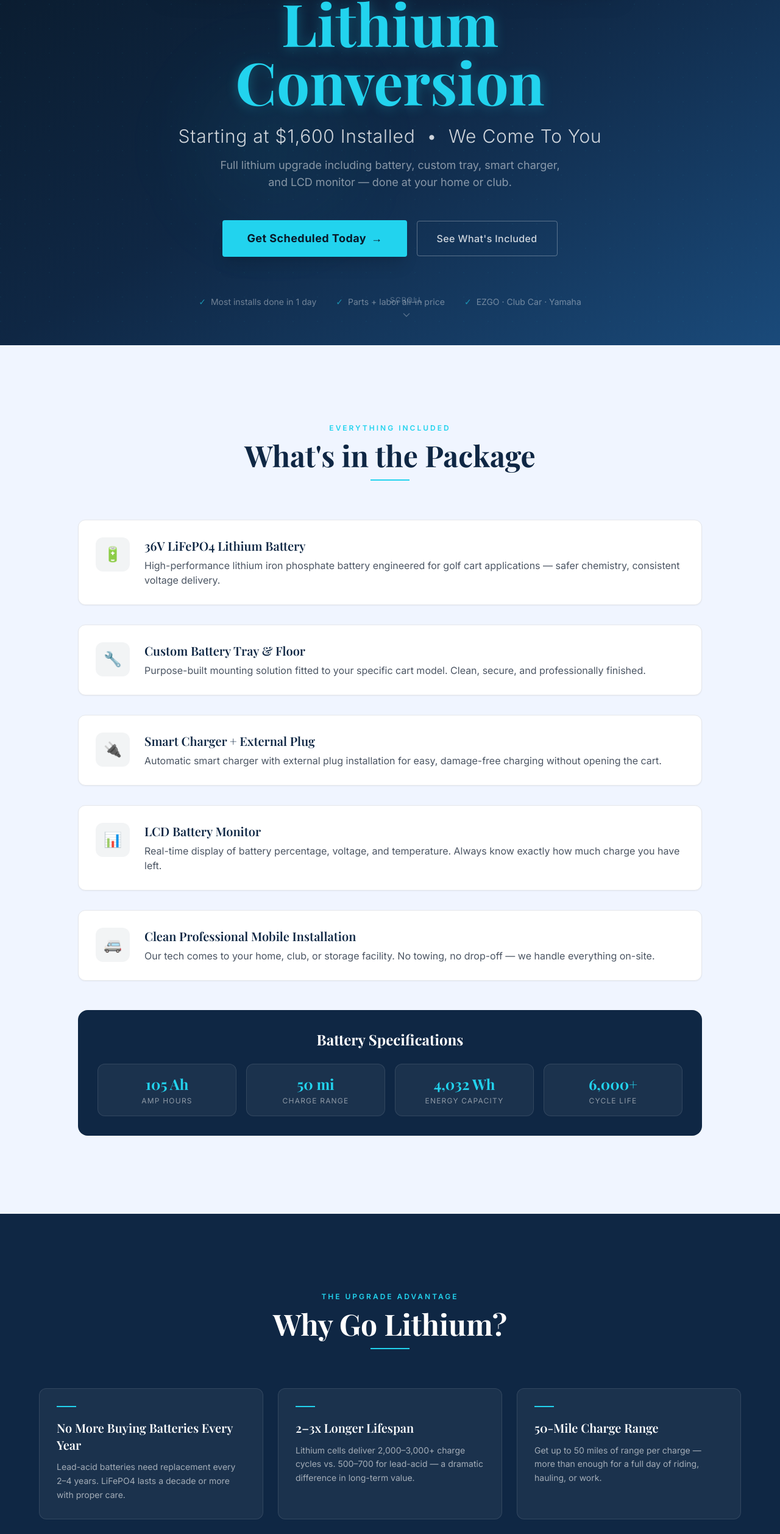
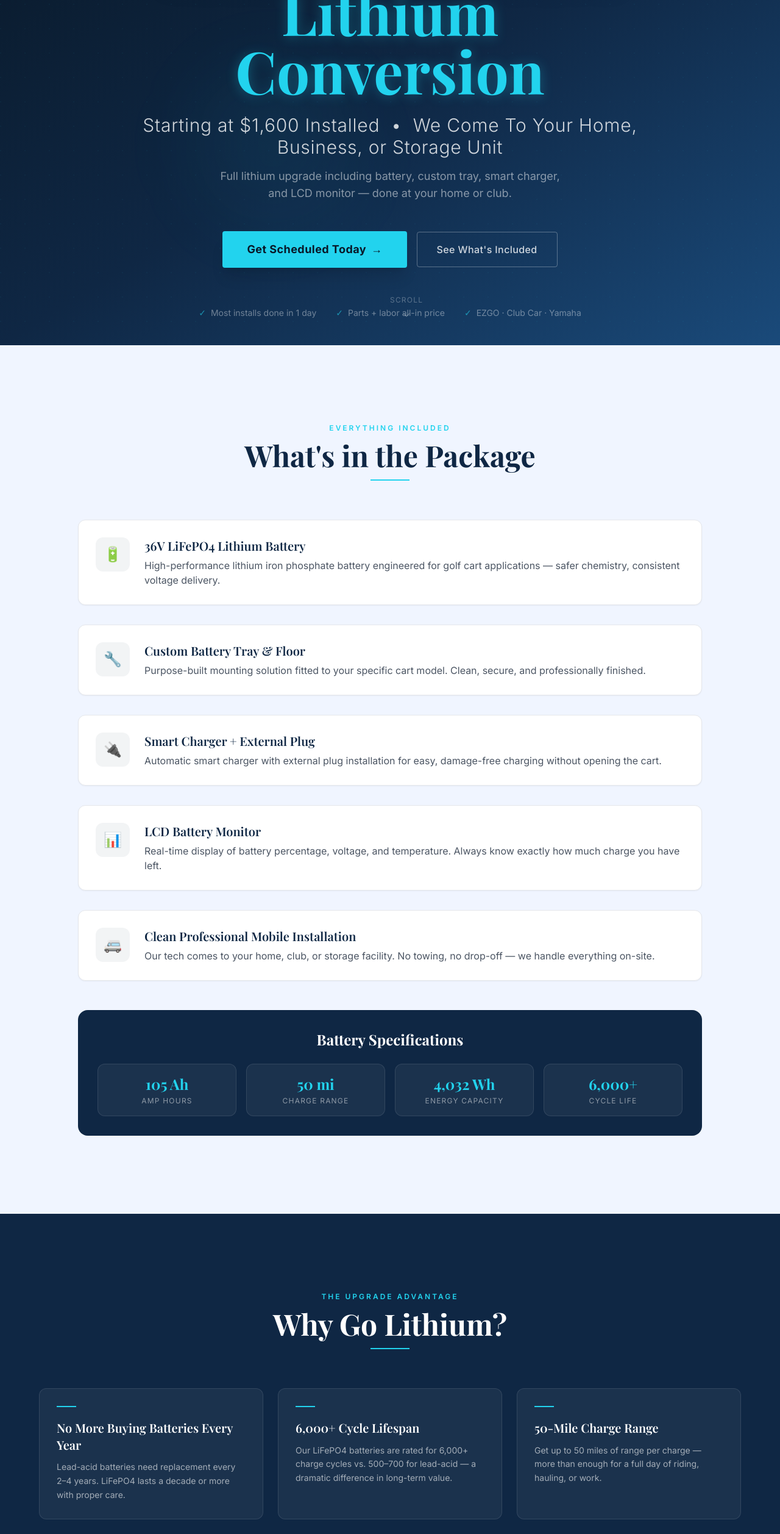
Before and after one commit to taylorrussell18/lithium-golf-cart, a Next.js app: page / in a window 1280 px wide. Shown: the part 234-2749 px from the top of the page at 61% size. Built offline with nearby package versions, Linux system fonts and the light colour scheme; a web font is replaced by a local one.

Commit message:
Update lifespan to 6000+ cycles, update mobile service copy

```diff
--- a/components/Footer.tsx
+++ b/components/Footer.tsx
@@ -24,7 +24,7 @@ export default function Footer() {
               <li>Smart Charger Installation</li>
               <li>LCD Battery Monitor Setup</li>
               <li>Custom Battery Tray Fab</li>
-              <li>Mobile — We Come To You</li>
+              <li>Mobile — We Come To Your Home, Business, or Storage Unit</li>
             </ul>
           </div>
 
--- a/components/Hero.tsx
+++ b/components/Hero.tsx
@@ -41,7 +41,7 @@ export default function Hero() {
         </h1>
 
         <p className="font-inter text-xl sm:text-2xl md:text-3xl text-white/80 font-light mb-4 tracking-wide">
-          Starting at $1,600 Installed &nbsp;•&nbsp; We Come To You
+          Starting at $1,600 Installed &nbsp;•&nbsp; We Come To Your Home, Business, or Storage Unit
         </p>
         <p className="font-inter text-white/50 text-base sm:text-lg mb-12 max-w-xl mx-auto leading-relaxed">
           Full lithium upgrade including battery, custom tray, smart charger, and
--- a/components/Pricing.tsx
+++ b/components/Pricing.tsx
@@ -71,7 +71,7 @@ export default function Pricing() {
                 Most installs completed in 1 day
               </span>
               <span className="bg-[#22d3ee]/15 border border-[#22d3ee]/30 text-[#22d3ee] font-inter text-xs font-semibold px-4 py-2 rounded-full tracking-wide">
-                We come to you
+                We come to your home, business, or storage unit
               </span>
             </div>
 
--- a/components/WhyUpgrade.tsx
+++ b/components/WhyUpgrade.tsx
@@ -8,8 +8,8 @@ const benefits = [
     desc: "Lead-acid batteries need replacement every 2–4 years. LiFePO4 lasts a decade or more with proper care.",
   },
   {
-    title: "2–3x Longer Lifespan",
-    desc: "Lithium cells deliver 2,000–3,000+ charge cycles vs. 500–700 for lead-acid — a dramatic difference in long-term value.",
+    title: "6,000+ Cycle Lifespan",
+    desc: "Our LiFePO4 batteries are rated for 6,000+ charge cycles vs. 500–700 for lead-acid — a dramatic difference in long-term value.",
   },
   {
     title: "50-Mile Charge Range",
```
